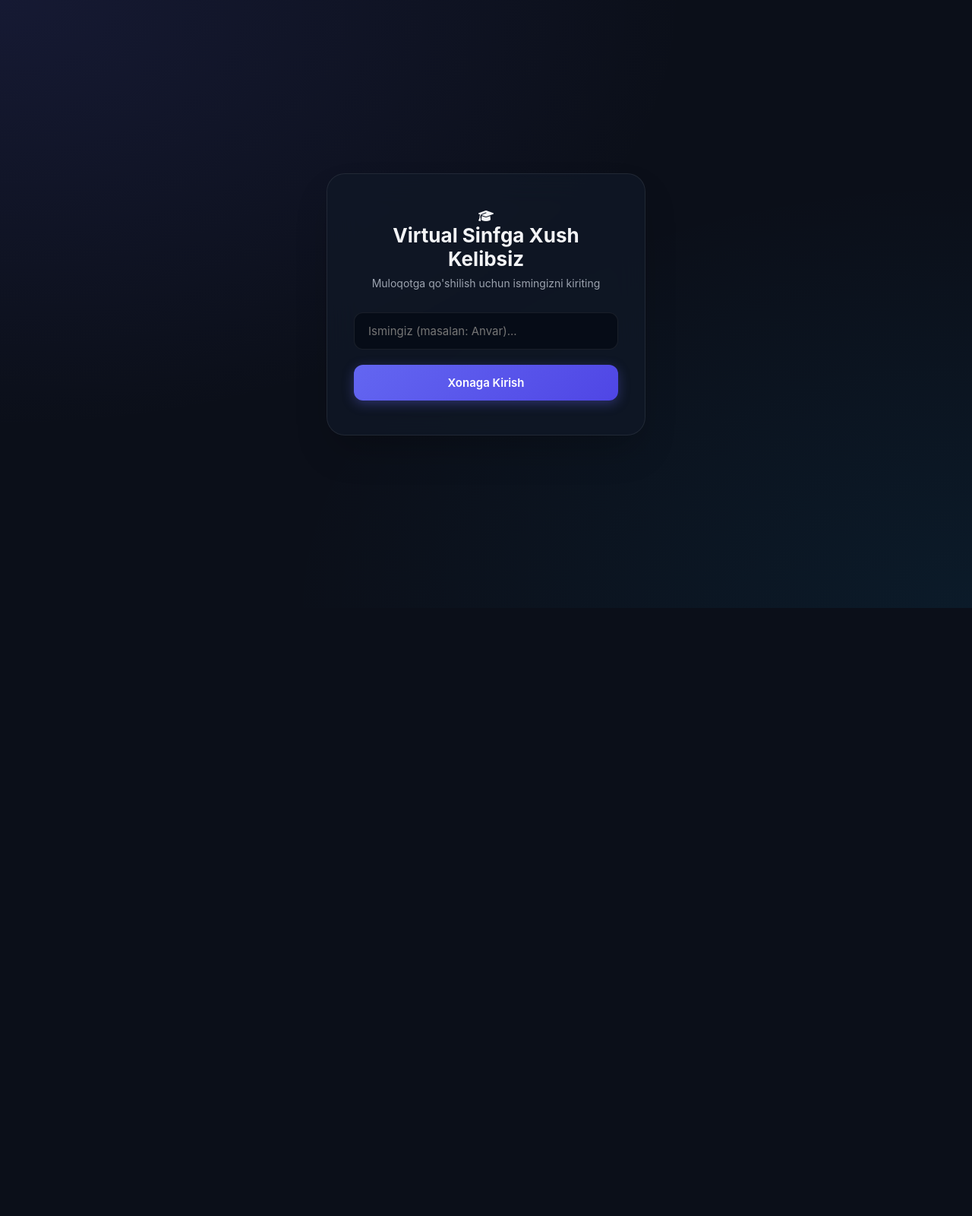
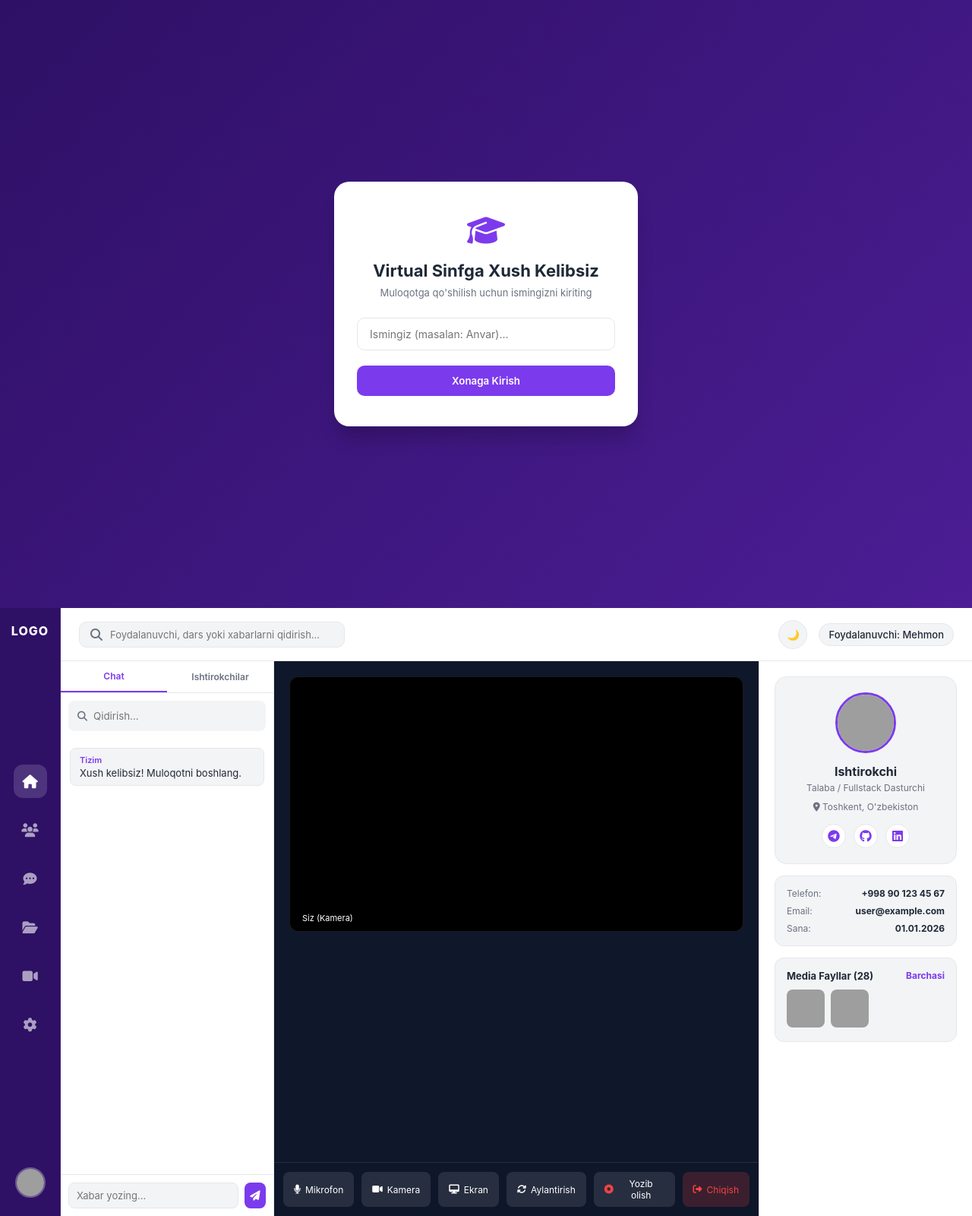
Before and after one commit to BerL1n08/Online-School, a website: page index.html in a window 1280 px wide. Shown: the whole page at 76% size. Before the commit the page ends 800 px from the top, so only its background shows below. Drawn offline with nearby package versions, Linux system fonts and the light colour scheme; no server answers; grey boxes are pictures that could not be loaded.

Commit message:
Update style.css

```diff
--- a/style.css
+++ b/style.css
@@ -1,33 +1,29 @@
 :root {
-    --bg-primary: #0b0f19;
-    --bg-secondary: #111827;
-    --bg-card: rgba(17, 24, 39, 0.75);
-    --border-color: rgba(255, 255, 255, 0.08);
-    --accent: #6366f1;
-    --accent-hover: #4f46e5;
-    --accent-glow: rgba(99, 102, 241, 0.35);
-    --danger: #f43f5e;
-    --danger-hover: #e11d48;
-    --danger-glow: rgba(244, 63, 94, 0.35);
+    --bg-primary: #f3f4f6;
+    --bg-secondary: #ffffff;
+    --bg-sidebar: #2e1065; /* To'q binafsha rang */
+    --bg-card: #ffffff;
+    --border-color: #e5e7eb;
+    --accent: #7c3aed;
+    --accent-hover: #6d28d9;
+    --accent-glow: rgba(124, 58, 237, 0.25);
+    --danger: #ef4444;
+    --danger-hover: #dc2626;
     --success: #10b981;
-    --text-main: #f3f4f6;
-    --text-muted: #9ca3af;
-    --video-bg: #030712;
-    --chat-input-bg: rgba(3, 7, 18, 0.6);
+    --text-main: #1f2937;
+    --text-muted: #6b7280;
+    --video-bg: #0f172a;
 }
 
 body.light-mode {
     --bg-primary: #f8fafc;
     --bg-secondary: #ffffff;
-    --bg-card: rgba(255, 255, 255, 0.85);
-    --border-color: rgba(0, 0, 0, 0.08);
-    --accent: #4f46e5;
-    --accent-hover: #4338ca;
-    --accent-glow: rgba(79, 70, 229, 0.25);
+    --bg-sidebar: #1e1b4b;
+    --bg-card: #ffffff;
+    --border-color: #e2e8f0;
     --text-main: #1e293b;
     --text-muted: #64748b;
-    --video-bg: #e2e8f0;
-    --chat-input-bg: rgba(241, 245, 249, 0.8);
+    --video-bg: #1e293b;
 }
 
 * {
@@ -41,221 +37,225 @@ body {
     background-color: var(--bg-primary);
     color: var(--text-main);
     height: 100vh;
-    display: flex;
-    flex-direction: column;
     overflow: hidden;
-    transition: background-color 0.3s ease, color 0.3s ease;
-    background-image:
-        radial-gradient(at 0% 0%, rgba(99, 102, 241, 0.12) 0px, transparent 50%),
-        radial-gradient(at 100% 100%, rgba(14, 165, 233, 0.08) 0px, transparent 50%);
 }
 
-.theme-toggle-btn {
-    position: fixed;
-    top: 20px;
-    right: 20px;
-    background: var(--bg-card);
-    border: 1px solid var(--border-color);
-    width: 44px;
-    height: 44px;
-    border-radius: 50%;
-    display: flex;
-    justify-content: center;
-    align-items: center;
-    cursor: pointer;
-    box-shadow: 0 4px 12px rgba(0, 0, 0, 0.15);
-    z-index: 1000;
-    transition: transform 0.2s ease, background 0.2s ease;
-}
-
-.theme-toggle-btn:hover {
-    transform: scale(1.08);
-    border-color: var(--accent);
-}
-
-.fade-in {
-    animation: fadeIn 0.4s cubic-bezier(0.16, 1, 0.3, 1) forwards;
-}
-
-@keyframes fadeIn {
-    from { opacity: 0; transform: scale(0.97) translateY(8px); }
-    to { opacity: 1; transform: scale(1) translateY(0); }
-}
-
+/* Login Ekran Dizayni */
 #login-screen {
     display: flex;
     justify-content: center;
     align-items: center;
     height: 100vh;
-    padding: 20px;
+    background: linear-gradient(135deg, #2e1065 0%, #4c1d95 100%);
 }
 
 .login-card {
     background: var(--bg-card);
-    backdrop-filter: blur(20px);
-    -webkit-backdrop-filter: blur(20px);
-    padding: 45px 35px;
-    border-radius: 24px;
-    box-shadow: 0 25px 50px -12px rgba(0, 0, 0, 0.25);
+    padding: 40px 30px;
+    border-radius: 20px;
+    box-shadow: 0 20px 25px -5px rgba(0, 0, 0, 0.2);
     width: 100%;
-    max-width: 420px;
+    max-width: 400px;
     text-align: center;
-    border: 1px solid var(--border-color);
+}
+
+.login-logo {
+    font-size: 40px;
+    color: var(--accent);
+    margin-bottom: 15px;
 }
 
 .login-card h2 {
+    font-size: 22px;
     margin-bottom: 8px;
     color: var(--text-main);
-    font-size: 26px;
-    font-weight: 700;
 }
 
 .login-card p {
     color: var(--text-muted);
-    font-size: 14px;
-    margin-bottom: 30px;
+    font-size: 13px;
+    margin-bottom: 25px;
 }
 
 .login-card input {
     width: 100%;
-    padding: 14px 18px;
+    padding: 12px 16px;
     margin-bottom: 20px;
-    background: var(--chat-input-bg);
     border: 1px solid var(--border-color);
-    border-radius: 12px;
-    color: var(--text-main);
-    font-size: 15px;
-    transition: all 0.3s ease;
+    border-radius: 10px;
+    font-size: 14px;
+    outline: none;
 }
 
 .login-card input:focus {
     border-color: var(--accent);
-    outline: none;
-    box-shadow: 0 0 0 4px var(--accent-glow);
+    box-shadow: 0 0 0 3px var(--accent-glow);
 }
 
-/* Asosiy Tugmalar Dizayni */
 .btn {
-    background: linear-gradient(135deg, var(--accent) 0%, var(--accent-hover) 100%);
+    background: var(--accent);
     color: #fff;
     border: none;
-    padding: 14px 20px;
-    border-radius: 12px;
-    font-size: 15px;
+    padding: 12px 20px;
+    border-radius: 10px;
     font-weight: 600;
     cursor: pointer;
     width: 100%;
-    transition: all 0.25s ease;
-    box-shadow: 0 4px 15px var(--accent-glow);
+    transition: background 0.2s;
 }
 
 .btn:hover {
-    transform: translateY(-2px);
-    box-shadow: 0 6px 20px var(--accent-glow);
+    background: var(--accent-hover);
 }
 
-.btn:active {
-    transform: translateY(1px);
+/* Dashboard Asosiy Layout */
+.dashboard-container {
+    display: none;
+    height: 100vh;
+    width: 100vw;
+    display: flex;
+    background: var(--bg-primary);
 }
 
-#room-screen {
-    display: none;
-    flex: 1;
+/* Chap Navigatsiya Paneli */
+.left-nav {
+    width: 80px;
+    background: var(--bg-sidebar);
+    display: flex;
     flex-direction: column;
-    height: 100vh;
+    align-items: center;
+    padding: 20px 0;
+    justify-content: space-between;
+    border-right: 1px solid rgba(255, 255, 255, 0.1);
 }
 
-header {
+.brand-logo {
+    color: #fff;
+    font-weight: 800;
+    font-size: 16px;
+    letter-spacing: 1px;
+}
+
+.nav-links {
+    display: flex;
+    flex-direction: column;
+    gap: 20px;
+}
+
+.nav-icon {
+    width: 44px;
+    height: 44px;
+    border-radius: 12px;
+    display: flex;
+    justify-content: center;
+    align-items: center;
+    color: rgba(255, 255, 255, 0.6);
+    font-size: 18px;
+    text-decoration: none;
+    transition: all 0.2s;
+}
+
+.nav-icon:hover, .nav-icon.active {
+    background: rgba(255, 255, 255, 0.15);
+    color: #fff;
+}
+
+.user-profile-mini img {
+    width: 40px;
+    height: 40px;
+    border-radius: 50%;
+    object-fit: cover;
+    border: 2px solid rgba(255, 255, 255, 0.3);
+}
+
+/* Workspace (O'rta va o'ng qism) */
+.main-workspace {
+    flex: 1;
+    display: flex;
+    flex-direction: column;
+    overflow: hidden;
+}
+
+/* Yuqori Header */
+.top-header {
+    height: 70px;
     background: var(--bg-secondary);
-    padding: 14px 24px;
+    border-bottom: 1px solid var(--border-color);
     display: flex;
     justify-content: space-between;
     align-items: center;
-    border-bottom: 1px solid var(--border-color);
+    padding: 0 24px;
 }
 
-header h1 {
-    font-size: 18px;
-    font-weight: 600;
-    color: var(--text-main);
+.search-bar {
     display: flex;
     align-items: center;
+    background: var(--bg-primary);
+    border: 1px solid var(--border-color);
+    padding: 8px 14px;
+    border-radius: 10px;
+    width: 350px;
     gap: 10px;
+    color: var(--text-muted);
 }
 
-header h1::before {
-    content: '';
-    display: inline-block;
-    width: 8px;
-    height: 8px;
-    background: var(--success);
-    border-radius: 50%;
-    box-shadow: 0 0 10px var(--success);
+.search-bar input {
+    border: none;
+    background: transparent;
+    outline: none;
+    width: 100%;
+    color: var(--text-main);
+    font-size: 13px;
 }
 
-#user-display {
+.header-right {
+    display: flex;
+    align-items: center;
+    gap: 15px;
+}
+
+.theme-toggle-btn {
+    background: var(--bg-primary);
+    border: 1px solid var(--border-color);
+    width: 38px;
+    height: 38px;
+    border-radius: 50%;
+    cursor: pointer;
+    display: flex;
+    justify-content: center;
+    align-items: center;
+}
+
+.user-badge {
     font-size: 13px;
-    color: var(--text-muted);
+    font-weight: 500;
     background: var(--bg-primary);
-    padding: 6px 14px;
+    padding: 6px 12px;
     border-radius: 20px;
     border: 1px solid var(--border-color);
 }
 
-.main-content {
+/* Uch ustunli grid */
+.workspace-grid {
+    display: grid;
+    grid-template-columns: 280px 1fr 280px;
+    flex: 1;
+    overflow: hidden;
+    gap: 1px;
+    background: var(--border-color);
+}
+
+.panel-column {
+    background: var(--bg-secondary);
     display: flex;
-    flex: 1;
+    flex-direction: column;
     overflow: hidden;
 }
 
-.video-container {
-    flex: 3;
-    background: var(--video-bg);
-    display: flex;
-    justify-content: center;
-    align-items: center;
-    position: relative;
-    padding: 24px;
-}
-
-#screen-video {
-    width: 100%;
-    height: 100%;
-    object-fit: contain;
-    background: #000;
-    border-radius: 16px;
-    border: 1px solid var(--border-color);
-}
-
-.placeholder-text {
-    position: absolute;
-    color: var(--text-muted);
-    font-size: 15px;
-    font-weight: 500;
-    display: flex;
-    flex-direction: column;
-    align-items: center;
-    gap: 10px;
-}
-
-.placeholder-text span {
-    font-size: 32px;
-}
-
-/* Sidebar & Tabs */
-.sidebar {
-    flex: 1;
-    background: var(--bg-secondary);
-    border-left: 1px solid var(--border-color);
-    display: flex;
-    flex-direction: column;
-    min-width: 320px;
-}
-
+/* Sidebar Tabs */
 .sidebar-tabs {
     display: flex;
     border-bottom: 1px solid var(--border-color);
-    background: var(--bg-primary);
 }
 
 .tab-btn {
@@ -263,234 +263,126 @@ header h1::before {
     padding: 12px;
     background: transparent;
     border: none;
+    font-weight: 600;
+    font-size: 12px;
     color: var(--text-muted);
-    font-weight: 600;
-    font-size: 13px;
     cursor: pointer;
-    transition: all 0.2s;
 }
 
 .tab-btn.active {
     color: var(--accent);
     border-bottom: 2px solid var(--accent);
-    background: var(--bg-secondary);
 }
 
-.tab-content {
+.tab-content-area {
+    flex: 1;
     display: flex;
     flex-direction: column;
-    flex: 1;
     overflow: hidden;
+}
+
+.search-contact {
+    padding: 12px;
+    display: flex;
+    align-items: center;
+    gap: 8px;
+    background: var(--bg-primary);
+    margin: 10px;
+    border-radius: 8px;
+    font-size: 13px;
+    color: var(--text-muted);
+}
+
+.search-contact input {
+    border: none;
+    background: transparent;
+    outline: none;
+    width: 100%;
 }
 
 .chat-box {
     flex: 1;
-    padding: 20px;
+    padding: 12px;
     overflow-y: auto;
     display: flex;
     flex-direction: column;
-    gap: 12px;
+    gap: 8px;
 }
 
 .message {
     background: var(--bg-primary);
+    padding: 8px 12px;
+    border-radius: 8px;
+    font-size: 13px;
     border: 1px solid var(--border-color);
-    padding: 12px 14px;
-    border-radius: 12px;
-    font-size: 14px;
-    animation: fadeIn 0.3s ease;
 }
 
 .message span {
     font-weight: 600;
     color: var(--accent);
+    font-size: 11px;
     display: block;
-    margin-bottom: 4px;
-    font-size: 12px;
+    margin-bottom: 2px;
 }
 
 .chat-input-area {
-    padding: 16px;
+    padding: 10px;
     border-top: 1px solid var(--border-color);
     display: flex;
-    gap: 10px;
-    background: var(--bg-secondary);
+    gap: 8px;
 }
 
 .chat-input-area input {
     flex: 1;
-    padding: 12px 14px;
-    background: var(--chat-input-bg);
+    padding: 8px 10px;
     border: 1px solid var(--border-color);
-    border-radius: 10px;
+    border-radius: 8px;
+    font-size: 13px;
+    outline: none;
+    background: var(--bg-primary);
     color: var(--text-main);
-    font-size: 14px;
-}
-
-.chat-input-area input:focus {
-    border-color: var(--accent);
-    outline: none;
 }
 
 .chat-input-area button {
-    width: auto;
-    padding: 0 18px;
-    border-radius: 10px;
+    width: 40px;
+    padding: 0;
+    border-radius: 8px;
 }
 
-/* Ishtirokchilar ro'yxati */
-.participants-list {
-    padding: 15px;
-    overflow-y: auto;
+/* Video Grid Col */
+.video-col {
+    background: var(--video-bg);
     display: flex;
     flex-direction: column;
-    gap: 10px;
 }
 
-.participant-item {
-    display: flex;
-    align-items: center;
-    justify-content: space-between;
-    background: var(--bg-primary);
-    padding: 10px 14px;
-    border-radius: 10px;
-    border: 1px solid var(--border-color);
-    font-size: 14px;
+.video-container {
+    flex: 1;
+    display: grid;
+    grid-template-columns: repeat(auto-fit, minmax(240px, 1fr));
+    gap: 16px;
+    padding: 20px;
+    overflow-y: auto;
+    position: relative;
 }
 
-.participant-name {
-    font-weight: 500;
-    display: flex;
-    align-items: center;
-    gap: 8px;
-}
-
-.participant-status {
-    font-size: 12px;
-    color: var(--success);
-}
-
-/* Pastgi Boshqaruv Paneli Tugmalari */
-.controls-bar {
-    background: var(--bg-secondary);
-    padding: 16px;
-    display: flex;
-    justify-content: center;
-    gap: 14px;
-    border-top: 1px solid var(--border-color);
-}
-
-.control-btn {
-    background: var(--bg-primary);
-    color: var(--text-main);
-    border: 1px solid var(--border-color);
-    padding: 12px 20px;
-    border-radius: 12px;
-    cursor: pointer;
-    font-weight: 500;
+.placeholder-text {
+    position: absolute;
+    top: 50%;
+    left: 50%;
+    transform: translate(-50%, -50%);
+    color: #94a3b8;
+    text-align: center;
     font-size: 14px;
-    transition: all 0.25s cubic-bezier(0.4, 0, 0.2, 1);
-    display: flex;
-    align-items: center;
-    gap: 8px;
-    box-shadow: 0 2px 5px rgba(0, 0, 0, 0.05);
-}
-
-.control-btn:hover {
-    background: rgba(99, 102, 241, 0.08);
-    border-color: var(--accent);
-    transform: translateY(-2px);
-    box-shadow: 0 4px 12px rgba(0, 0, 0, 0.1);
-}
-
-.control-btn:active {
-    transform: translateY(0);
-}
-
-.control-btn.muted {
-    background: var(--danger);
-    border-color: var(--danger);
-    color: #fff;
-    box-shadow: 0 4px 12px var(--danger-glow);
-}
-
-.control-btn.muted:hover {
-    background: var(--danger-hover);
-}
-
-.control-btn.active {
-    background: var(--danger);
-    border-color: var(--danger);
-    color: #fff;
-    box-shadow: 0 4px 14px var(--danger-glow);
-}
-
-.control-btn.active:hover {
-    background: var(--danger-hover);
-}
-
-.danger-btn {
-    background: rgba(244, 63, 94, 0.1);
-    border-color: rgba(244, 63, 94, 0.3);
-    color: var(--danger);
-}
-
-.danger-btn:hover {
-    background: var(--danger);
-    color: #fff;
-    border-color: var(--danger);
-    box-shadow: 0 4px 14px var(--danger-glow);
-}
-
-/* Responsive */
-@media (max-width: 768px) {
-    .main-content {
-        flex-direction: column;
-    }
-
-    .sidebar {
-        height: 240px;
-        border-left: none;
-        border-top: 1px solid var(--border-color);
-        min-width: 100%;
-    }
-
-    header {
-        padding: 12px 16px;
-    }
-
-    .controls-bar {
-        padding: 12px;
-        gap: 8px;
-    }
-
-    .control-btn {
-        padding: 10px 12px;
-        font-size: 13px;
-    }
-}
-/* Video Setkasi (Grid) */
-.video-container {
-    flex: 3;
-    background: var(--video-bg);
-    display: grid;
-    grid-template-columns: repeat(auto-fit, minmax(280px, 1fr));
-    gap: 16px;
-    position: relative;
-    padding: 24px;
-    overflow-y: auto;
 }
 
 .video-box {
     position: relative;
     background: #000;
-    border-radius: 16px;
+    border-radius: 12px;
     overflow: hidden;
-    border: 1px solid var(--border-color);
     aspect-ratio: 16 / 9;
-    display: flex;
-    justify-content: center;
-    align-items: center;
+    border: 1px solid rgba(255, 255, 255, 0.1);
 }
 
 .video-box video {
@@ -499,20 +391,184 @@ header h1::before {
     object-fit: cover;
 }
 
+.video-box video.screen-share-video {
+    object-fit: contain !important;
+}
+
 .video-username {
     position: absolute;
-    bottom: 12px;
-    left: 12px;
+    bottom: 8px;
+    left: 8px;
     background: rgba(0, 0, 0, 0.6);
-    backdrop-filter: blur(5px);
     color: #fff;
-    padding: 4px 10px;
-    border-radius: 6px;
+    padding: 2px 8px;
+    border-radius: 4px;
+    font-size: 11px;
+}
+
+/* Boshqaruv paneli */
+.controls-bar {
+    background: rgba(15, 23, 42, 0.9);
+    padding: 12px;
+    display: flex;
+    justify-content: center;
+    gap: 10px;
+    border-top: 1px solid rgba(255, 255, 255, 0.1);
+}
+
+.control-btn {
+    background: rgba(255, 255, 255, 0.1);
+    color: #fff;
+    border: none;
+    padding: 8px 14px;
+    border-radius: 8px;
     font-size: 12px;
-    font-weight: 500;
+    cursor: pointer;
+    display: flex;
+    align-items: center;
+    gap: 6px;
+    transition: background 0.2s;
 }
-/* Telegram uslubidagi ekran ulash oynasi (to'liq, gorizontal va yaqinlashgan holda) */
-.video-box video.screen-share-video {
-    object-fit: contain !important;
-    background-color: #0b0f19;
+
+.control-btn:hover {
+    background: rgba(255, 255, 255, 0.2);
 }
+
+.control-btn.muted, .control-btn.active {
+    background: var(--danger);
+}
+
+.danger-btn {
+    background: rgba(239, 68, 68, 0.2);
+    color: var(--danger);
+}
+
+/* O'ng Profil Col */
+.profile-col {
+    padding: 20px;
+    gap: 15px;
+    overflow-y: auto;
+}
+
+.profile-card {
+    text-align: center;
+    background: var(--bg-primary);
+    padding: 20px;
+    border-radius: 16px;
+    border: 1px solid var(--border-color);
+}
+
+.profile-avatar-wrapper img {
+    width: 80px;
+    height: 80px;
+    border-radius: 50%;
+    object-fit: cover;
+    margin-bottom: 10px;
+    border: 3px solid var(--accent);
+}
+
+.profile-card h3 {
+    font-size: 16px;
+    margin-bottom: 4px;
+}
+
+.profile-role {
+    font-size: 12px;
+    color: var(--text-muted);
+    margin-bottom: 10px;
+}
+
+.profile-location {
+    font-size: 12px;
+    color: var(--text-muted);
+    margin-bottom: 15px;
+}
+
+.social-icons {
+    display: flex;
+    justify-content: center;
+    gap: 10px;
+}
+
+.social-icons a {
+    width: 32px;
+    height: 32px;
+    border-radius: 50%;
+    background: var(--bg-secondary);
+    display: flex;
+    justify-content: center;
+    align-items: center;
+    color: var(--accent);
+    border: 1px solid var(--border-color);
+    text-decoration: none;
+}
+
+.info-details-box {
+    background: var(--bg-primary);
+    padding: 15px;
+    border-radius: 12px;
+    border: 1px solid var(--border-color);
+    font-size: 12px;
+    display: flex;
+    flex-direction: column;
+    gap: 8px;
+}
+
+.info-row {
+    display: flex;
+    justify-content: space-between;
+    color: var(--text-muted);
+}
+
+.info-row b {
+    color: var(--text-main);
+}
+
+.media-files-box {
+    background: var(--bg-primary);
+    padding: 15px;
+    border-radius: 12px;
+    border: 1px solid var(--border-color);
+    font-size: 12px;
+}
+
+.media-files-box h4 {
+    margin-bottom: 10px;
+    font-size: 13px;
+}
+
+.media-grid-preview {
+    display: flex;
+    gap: 8px;
+}
+
+.media-thumb img {
+    width: 50px;
+    height: 50px;
+    border-radius: 8px;
+    object-fit: cover;
+}
+
+/* Ishtirokchilar ro'yxati */
+.participants-list {
+    padding: 12px;
+    display: flex;
+    flex-direction: column;
+    gap: 8px;
+}
+
+.participant-item {
+    display: flex;
+    align-items: center;
+    justify-content: space-between;
+    background: var(--bg-primary);
+    padding: 10px;
+    border-radius: 8px;
+    font-size: 13px;
+    border: 1px solid var(--border-color);
+}
+
+.participant-status {
+    font-size: 11px;
+    color: var(--success);
+}
```
